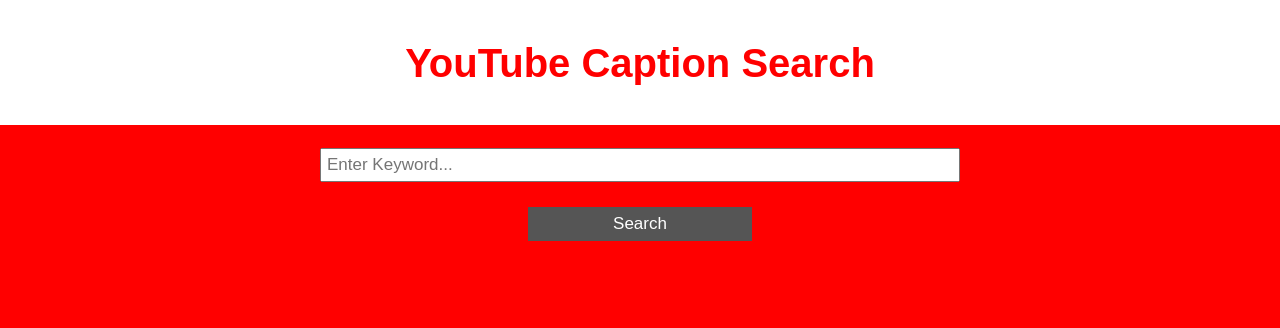
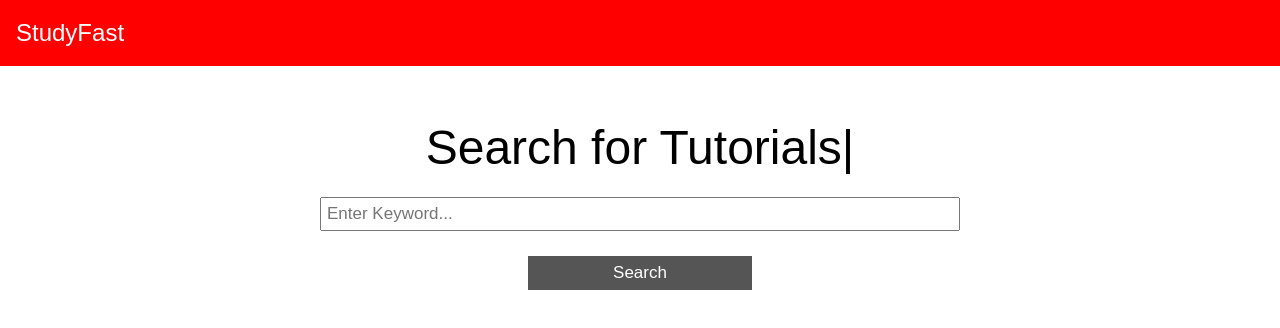
Before and after one commit to CUBigDataClass/studyfast-www, a React (Create React App) app: page / in a window 1280 px wide. Shown: the top 328 px of the page. Built offline with nearby package versions, Linux system fonts and the light colour scheme.

Commit message:
work on ui ; finish single video page first go

```diff
--- a/package.json
+++ b/package.json
@@ -4,11 +4,14 @@
   "private": true,
   "dependencies": {
     "axios": "^0.18.0",
+    "query-string": "^6.4.2",
     "react": "^16.8.5",
     "react-dom": "^16.8.5",
     "react-router-dom": "^5.0.0",
     "react-scripts": "2.1.8",
+    "react-typist": "^2.0.5",
     "react-youtube": "^7.9.0",
+    "rebass": "^3.1.0",
     "serve": "^11.0.0",
     "styled-components": "^4.2.0",
     "uuid": "^3.3.2"
--- a/src/App.css
+++ b/src/App.css
@@ -7,7 +7,6 @@
 body {
   font-family: Arial, Helvetica, sans-serif;
   line-height: 1.4;
-  background-color: #ff0000;
 }
 
 a {
--- a/src/App.js
+++ b/src/App.js
@@ -1,29 +1,13 @@
 import React, { Component } from 'react';
 import { BrowserRouter as Router, Route } from 'react-router-dom';
-import Search from './components/Search';
-import Header from './components/layout/header';
-import Videos from './components/Videos';
-import VideoCaption from './components/pages/VideoCaption';
-import axios from 'axios';
+import { Box, Link } from 'rebass';
+import styled from 'styled-components';
+
+import VideoView from './scenes/VideoView';
+import SearchView from './scenes/VideoSearch';
 import './App.css';
 
 class App extends Component {
-  state = {
-    //result: null,
-    videos: []
-  }
-
-  search = (title) => {
-    console.log("new search func");
-    // Caches the current component so we can use it in the callback to the network call
-    let appcomponent = this;
-    console.log("here");
-    axios.get('https://api.studyfast.xyz/api/v1/list?search=' + title).then(response => {
-      console.log(response);
-      appcomponent.setState({ videos: response.data });
-      console.log(this.state.videos);
-    })
-  }
 
 
   render() {
@@ -31,14 +15,11 @@
       <Router>
         <div className="App">
           <div className="container">
-            <Header />
-            <Route exact path="/" render={props => (
-              <React.Fragment>
-                <Search search={this.search}/>
-                <Videos videos={this.state.videos} />
-              </React.Fragment>
-            )} />
-            <Route path="/video/:videoid" component={VideoCaption} videos={this.state.videos} />
+            <Box p={3} fontSize={4} width={[ 1 ]} color='white' bg='Red' mb={4}>
+              <HeaderLink href='/' color='white'>StudyFast</HeaderLink>
+            </Box>
+            <Route exact path="/" component={SearchView} />
+            <Route path="/video/:videoid" component={VideoView} />
           </div>
         </div>
       </Router>
@@ -46,4 +27,12 @@
   }
 }
 
+const HeaderLink = styled(Link)`
+  text-decoration: none;
+  &:hover {
+    color: white !important;
+  }
+`
+
+
 export default App;
--- a/src/components/Search.js
+++ b/src/components/Search.js
@@ -1,7 +1,5 @@
 import React, { Component } from 'react'
 import PropTypes from 'prop-types'
-//import VideoDisplay from './VideoDisplay';
-//import axios from 'axios';
 
 export class Search extends Component {
   state = {
@@ -11,7 +9,6 @@
   onSubmit = (e) => {
     e.preventDefault();
     this.props.search(this.state.title);
-    this.setState({ title: '' });
   }
 
   onChange = (e) => this.setState({ title: e.target.value });
--- a/src/components/Topics.js
+++ b/src/components/Topics.js
@@ -1,16 +1,10 @@
 import React, { Component } from 'react';
-import styled from 'styled-components'
+import styled from 'styled-components';
 
 class Topics extends Component {
 
-    constructor(props) {
-        super(props);
-        this.state = {
-            segments: []
-        }
-    }
-
     CreateStripes = (segments) => {
+        console.log(segments)
         let viz = [];
         for (let i = 0; i < segments.length; i++){
             if (segments[i] === true){
@@ -22,13 +16,8 @@
         return viz
     }
 
-    componentDidMount() {
-        let newsegments = this.props.segments;
-        this.setState({ segments: newsegments });
-    }
-
     render() {
-        return <VizContainer>{ this.CreateStripes(this.state.segments) }</VizContainer>
+        return <VizContainer>{ this.CreateStripes(this.props.segments) }</VizContainer>
     }
 }
 
@@ -39,8 +28,9 @@
 
 const VizContainer = styled.div`
     height: 50px;
-    width: 640px;
+    width: 100%;
     display: flex;
+    border: 1px black solid;
 `
 
 export default Topics;
--- a/src/components/Videos.js
+++ b/src/components/Videos.js
@@ -6,7 +6,12 @@
 
   	render() {
 	    return this.props.videos.map((video) => (
-	      	<VideoItem video={video} title={video.snippet.title} thumbnail={video.snippet.thumbnails.medium.url} link={"/video/" + video.id.videoId}/>
+					<VideoItem
+						video={video}
+						title={video.snippet.title}
+						thumbnail={video.snippet.thumbnails.medium.url}
+						link={"/video/" + video.id.videoId + '?search=' + this.props.search }
+						/>
 	    ));
   }
 }
--- a/src/components/layout/header.js
+++ /dev/null
@@ -1,23 +0,0 @@
-import React from 'react';
-
-function Header() {
-	return (
-		<header style={headerStyle}>
-			<h1>YouTube Caption Search</h1>
-		</header>
-	)
-}
-
-const headerStyle = {
-    background: 'rgb(255, 255, 255)',
-    color: 'rgb(255, 0, 0)',
-    textAlign: 'center',
-    paddingTop: '35px',
-    height: '125px',
-    fontSize: '20px',
-    marginBottom: '23px'
-}
-
-
-
-export default Header;
--- a/src/components/pages/VideoCaption.js
+++ /dev/null
@@ -1,48 +0,0 @@
-import React, { Component } from 'react';
-import YouTube from 'react-youtube';
-import Topics from '../Topics';
-
-
-class VideoCaption extends Component {
-	constructor (props) {
-		super(props);
-		this.state = {
-			videoid: ''
-		}
-	}
-
-	componentDidMount () {
-    	const { videoid } = this.props.match.params
-    	console.log(videoid);
-    	this.setState({videoid: videoid})
-
-    }
-
-	render() {
-	    const opts = {
-	      	height: '390',
-	      	width: '640',
-	      	playerVars: { // https://developers.google.com/youtube/player_parameters
-	        	autoplay: 1
-	    	}
-	    };
-
-	    return (
-			<div>
-				<YouTube
-					videoId={this.state.videoid}
-					opts={opts}
-					onReady={this._onReady}
-				/>
-				<Topics segments={[false, false, true, false, false, true, true, true, false, true, false, true, false, true, true, false]}></Topics>
-			</div>
-	    );
-	}
-
-	_onReady(event) {
-	    // access to player in all event handlers via event.target
-	    event.target.pauseVideo();
-	}
-}
-
-export default VideoCaption;
--- /dev/null
+++ b/src/scenes/VideoSearch.js
@@ -0,0 +1,46 @@
+import React, { Component } from 'react';
+import Videos from '../components/Videos';
+import Search from '../components/Search';
+import axios from 'axios';
+import Typist from 'react-typist';
+
+import { Text, Flex } from 'rebass';
+
+class VideoSearch extends Component {
+
+	constructor (props) {
+		super(props);
+		this.state = {
+            videos: [],
+            title: ''
+		}
+    }
+
+    search = (title) => {
+        // Caches the current component so we can use it in the callback to the network call
+        let appcomponent = this;
+        axios.get('https://api.studyfast.xyz/api/v1/list?search=' + title).then(response => {
+          appcomponent.setState({ videos: response.data, title: title});
+        })
+    }
+
+	render() {
+	    return (
+            <div>
+                <Text p={3} fontSize={6} textAlign='center'>
+                    <Typist avgTypingDelay={100}>
+                        Search for Lectures
+                        <Typist.Backspace count={8} delay={1000} />
+                        Tutorials
+                        <Typist.Backspace count={9} delay={1000} />
+                        Educational Content
+                    </Typist>
+                </Text>
+                <Search search={this.search}/>
+                <Videos videos={this.state.videos} search={this.state.title} />
+            </div>
+	    );
+	}
+}
+
+export default VideoSearch;
--- /dev/null
+++ b/src/scenes/VideoView.js
@@ -0,0 +1,85 @@
+import React, { Component } from 'react';
+import YouTube from 'react-youtube';
+import axios from 'axios';
+import qs from 'query-string';
+import { Flex, Text } from 'rebass';
+import styled from 'styled-components';
+
+import Topics from '../components/Topics';
+
+
+class VideoCaption extends Component {
+	constructor (props) {
+		super(props);
+		this.state = {
+			videoid: '',
+			title: '',
+			description: '',
+			tags: [],
+			segments: [],
+		}
+	}
+
+	componentDidMount () {
+		const { videoid } = this.props.match.params
+		const search = qs.parse(this.props.location.search).search
+		this.setState({videoid: videoid})
+		// Get the video metadata
+		let appcomponent = this;
+        axios.get('https://api.studyfast.xyz/api/v1/video/' + videoid + '?search=' + search).then(response => {
+			const data = response.data
+			let videoData = data.items[0].snippet
+			let topicsegments = data.topics.segments
+			appcomponent.setState({
+				title: videoData.title,
+				description: videoData.description,
+				tags: videoData.tags,
+				segments: topicsegments
+			})
+        })
+    }
+
+	render() {
+	    const opts = {
+			width: '100%',
+			height: '450px',
+	      	playerVars: { // https://developers.google.com/youtube/player_parameters
+	        	autoplay: 1
+	    	}
+	    };
+
+	    return (
+			<Flex
+			justifyContent='center'
+			flexWrap='wrap'>
+				<VideoBox>
+					<Text
+						fontSize={[ 3, 4 ]}
+						fontWeight='bold'>
+						{this.state.title}
+					</Text>
+						<YouTube
+							videoId={this.state.videoid}
+							opts={opts}
+							onReady={this._onReady}
+						/>
+					<Topics segments={this.state.segments}></Topics>
+					<Text fontWeight='bold' fontSize={[ 2 ]} my={2}>Description</Text>
+					<Text my={1} >{this.state.description}</Text>
+				</VideoBox>
+			</Flex>
+	    );
+	}
+
+	_onReady(event) {
+	    // access to player in all event handlers via event.target
+	    event.target.pauseVideo();
+	}
+}
+
+const VideoBox = styled.div`
+	max-width: 800px;
+	flex: 1;
+`
+
+export default VideoCaption;
```
Also changed, not shown: src/components/VideoItem.js (+0 -10 lines), 1 other file (tests, documents, lock files or other folders).
